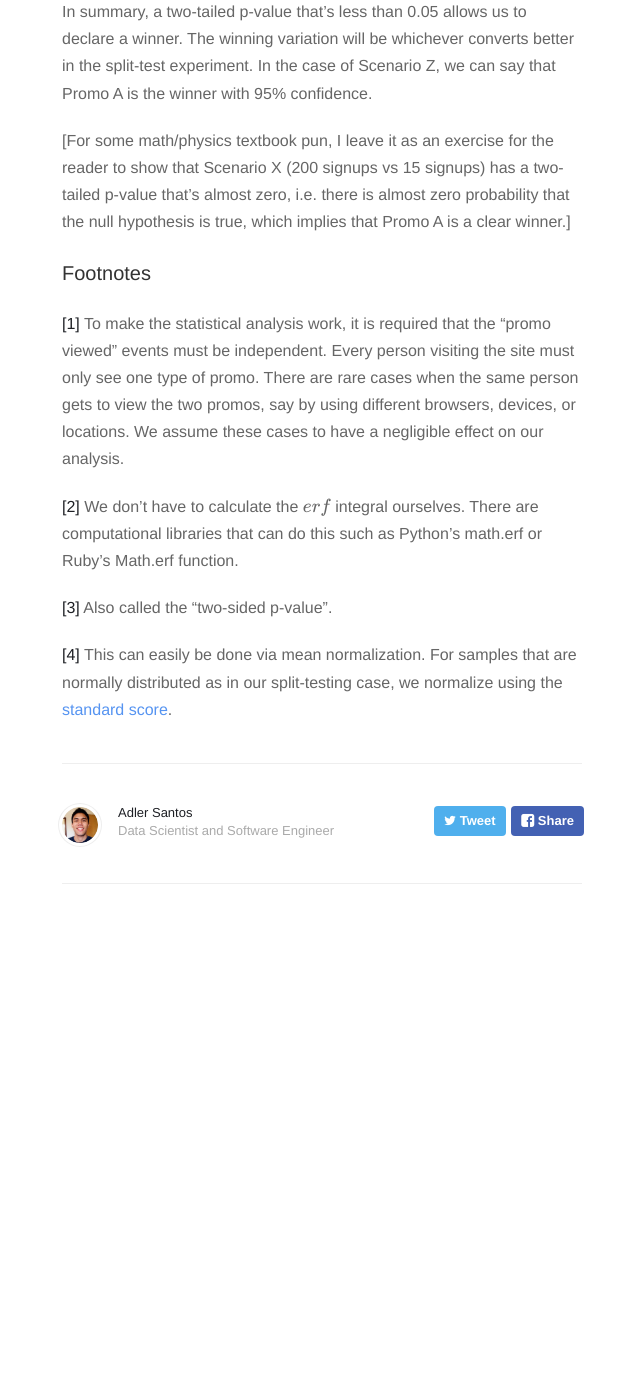
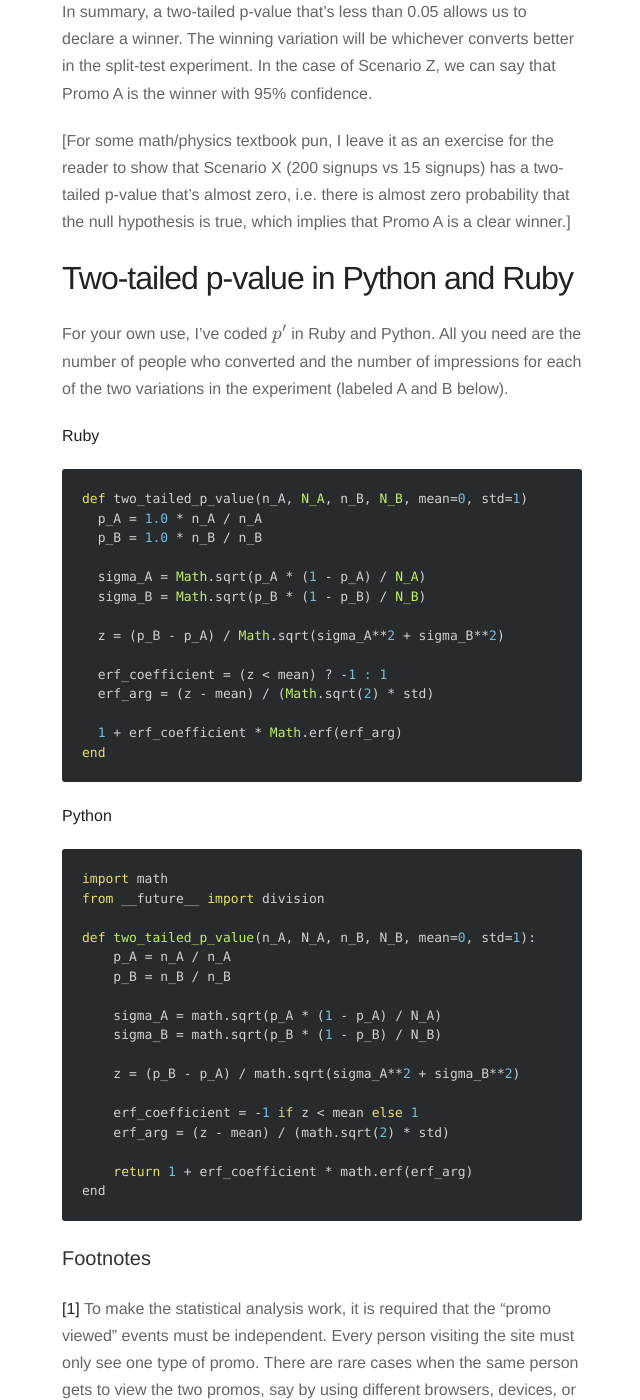
Before and after one commit to adlersantos/adlersantos.github.io, a Jekyll site: the page built from _posts/2015-10-11-split-testing-statistics.markdown, in a window 1280 px wide and 1400 px high, scrolled down 4583 px. Shown: the whole window, without its empty margins (318-958 px from the left). Built offline with Jekyll 4.4.1, drawn with Linux system fonts in a browser that asks for light colours; nearby versions of some CDN libraries; formulas are drawn with MathJax 3; before the commit the page ends 5607 px from its top, so only the background shows below that; some of the changed text lies outside the part shown.

Commit message:
add Ruby and Python examples

```diff
--- a/_posts/2015-10-11-split-testing-statistics.markdown
+++ b/_posts/2015-10-11-split-testing-statistics.markdown
@@ -132,11 +132,56 @@ In summary, a two-tailed p-value that's less than 0.05 allows us to declare a wi
 
 [For some math/physics textbook pun, I leave it as an exercise for the reader to show that Scenario X (200 signups vs 15 signups) has a two-tailed p-value that's almost zero, i.e. there is almost zero probability that the null hypothesis is true, which implies that Promo A is a clear winner.]
 
+# Two-tailed p-value in Python and Ruby
+
+For your own use, I've coded $p'$ in Ruby and Python. All you need are the number of people who converted and the number of impressions for each of the two variations in the experiment (labeled A and B below).
+
+**Ruby**
+
+{% highlight ruby %}
+def two_tailed_p_value(n_A, N_A, n_B, N_B, mean=0, std=1)
+  p_A = 1.0 * n_A / n_A
+  p_B = 1.0 * n_B / n_B
+
+  sigma_A = Math.sqrt(p_A * (1 - p_A) / N_A)
+  sigma_B = Math.sqrt(p_B * (1 - p_B) / N_B)
+
+  z = (p_B - p_A) / Math.sqrt(sigma_A**2 + sigma_B**2)
+
+  erf_coefficient = (z < mean) ? -1 : 1
+  erf_arg = (z - mean) / (Math.sqrt(2) * std)
+
+  1 + erf_coefficient * Math.erf(erf_arg)
+end
+{% endhighlight %}
+
+**Python**
+
+{% highlight python %}
+import math
+from __future__ import division
+
+def two_tailed_p_value(n_A, N_A, n_B, N_B, mean=0, std=1):
+    p_A = n_A / n_A
+    p_B = n_B / n_B
+
+    sigma_A = math.sqrt(p_A * (1 - p_A) / N_A)
+    sigma_B = math.sqrt(p_B * (1 - p_B) / N_B)
+
+    z = (p_B - p_A) / math.sqrt(sigma_A**2 + sigma_B**2)
+
+    erf_coefficient = -1 if z < mean else 1
+    erf_arg = (z - mean) / (math.sqrt(2) * std)
+
+    return 1 + erf_coefficient * math.erf(erf_arg)
+end
+{% endhighlight %}
+
 ### Footnotes
 
 **`[1]`** To make the statistical analysis work, it is required that the "promo viewed" events must be independent. Every person visiting the site must only see one type of promo. There are rare cases when the same person gets to view the two promos, say by using different browsers, devices, or locations. We assume these cases to have a negligible effect on our analysis.
 
-**`[2]`** We don't have to calculate the $erf$ integral ourselves. There are computational libraries that can do this such as Python's math.erf or Ruby's Math.erf function.
+**`[2]`** We don't have to calculate the $erf$ integral ourselves. There are computational libraries that can do this such as Python's `math.erf` or Ruby's `Math.erf` function.
 
 **`[3]`** Also called the "two-sided p-value".
 
```
Also changed, not shown: other parts of _posts/2015-10-11-split-testing-statistics.markdown (+1 -1 lines).
